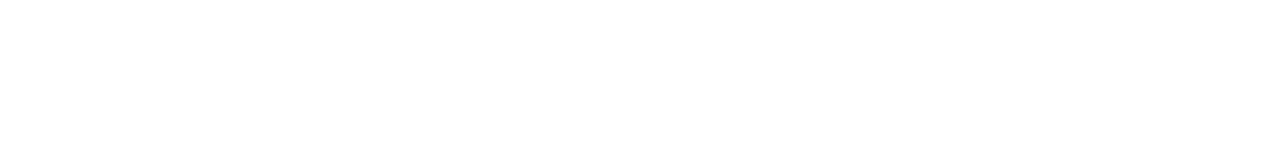
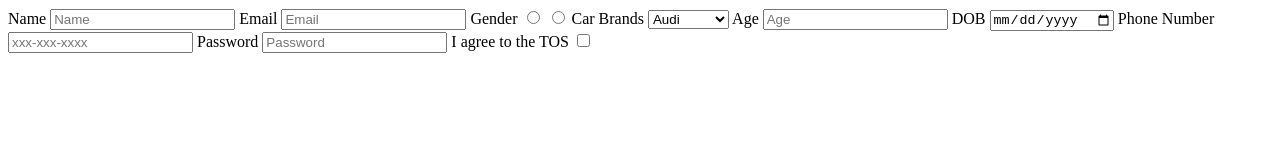
Before and after one commit to acciojob/signup-form-car-Shubham13th, a website: page main.html in a window 1280 px wide. Drawn offline with Linux system fonts and the light colour scheme.

Commit message:
created a submission

```diff
--- a/main.html
+++ b/main.html
@@ -7,7 +7,41 @@
 </head>
 
 <body>
-	<!-- the entire body must be written by student -->
+	 <form action="" method="post">
+         <label for="name">Name</label>
+         <input type="text" id="name" placeholder="Name" required>
+
+         <label for="email">Email</label>
+         <input type="email" id="email" placeholder="Email" required>
+
+         <label for="gender_m, gender_f">Gender</label>
+         <input type="radio" id="gender_m, gender_f" value="Male" name="gender">
+         <input type="radio" id="gender_m, gender_f" value="Female" name="gender">
+
+         <label for="cars">Car Brands</label>
+         <select name="" id="cars" placeholder="--Please choose an option--">
+            <option value="Audi">Audi</option>
+            <option value="Mercedes">Mercedes</option>
+            <option value="BMW">BMW</option>
+         </select>
+
+         <label for="age">Age</label>
+         <input type="number" id="age" placeholder="Age" required>
+
+         <label for="dob">DOB</label>
+         <input type="date" id="dob" required>
+
+         <label for="tel">Phone Number</label>
+         <input type="tel" id="tel" placeholder="xxx-xxx-xxxx">
+
+         <label for="password">Password</label>
+         <input type="password" id="password" placeholder="Password" required>
+
+         <label for="tos">I agree to the TOS</label>
+         <input type="checkbox" id="tos" required>
+
+    </form>
+
     <script type="text/javascript" src="./script.js">
 </script>
 
```
